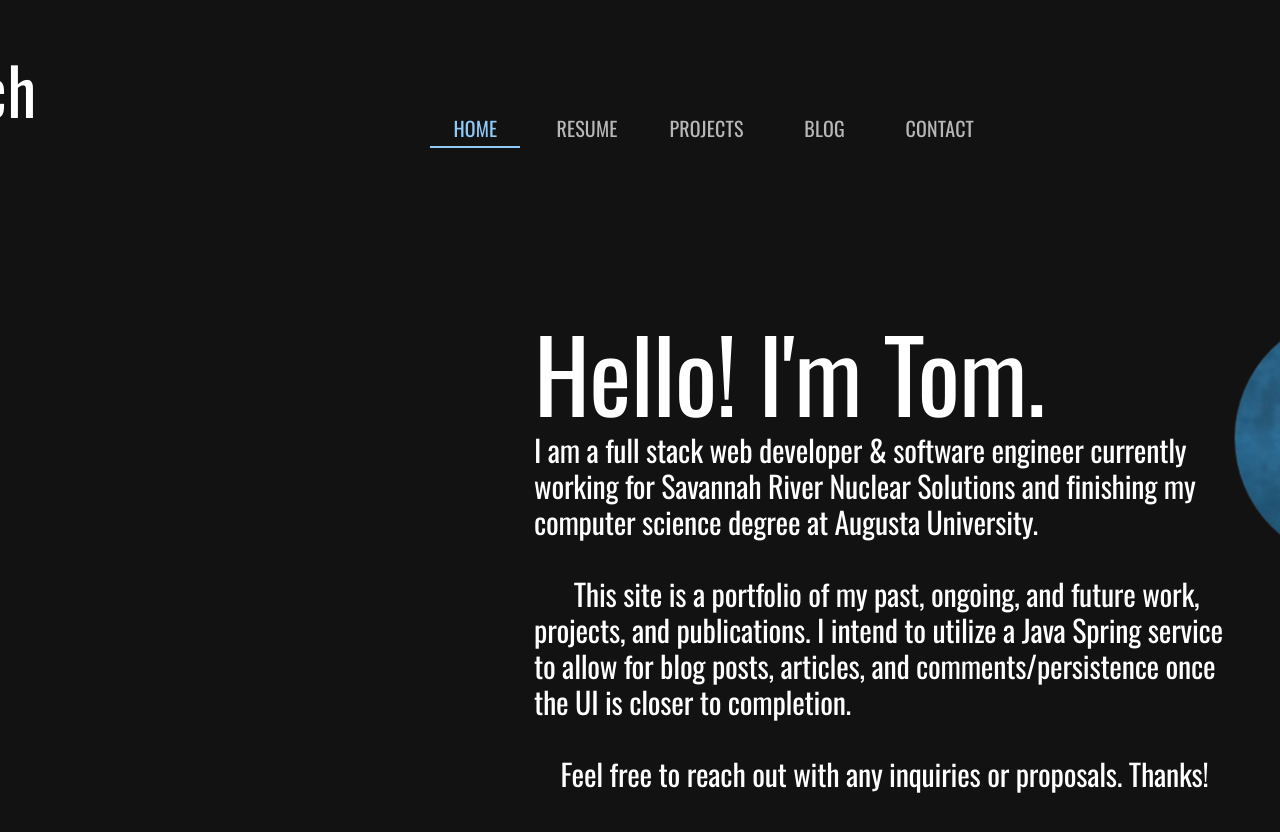
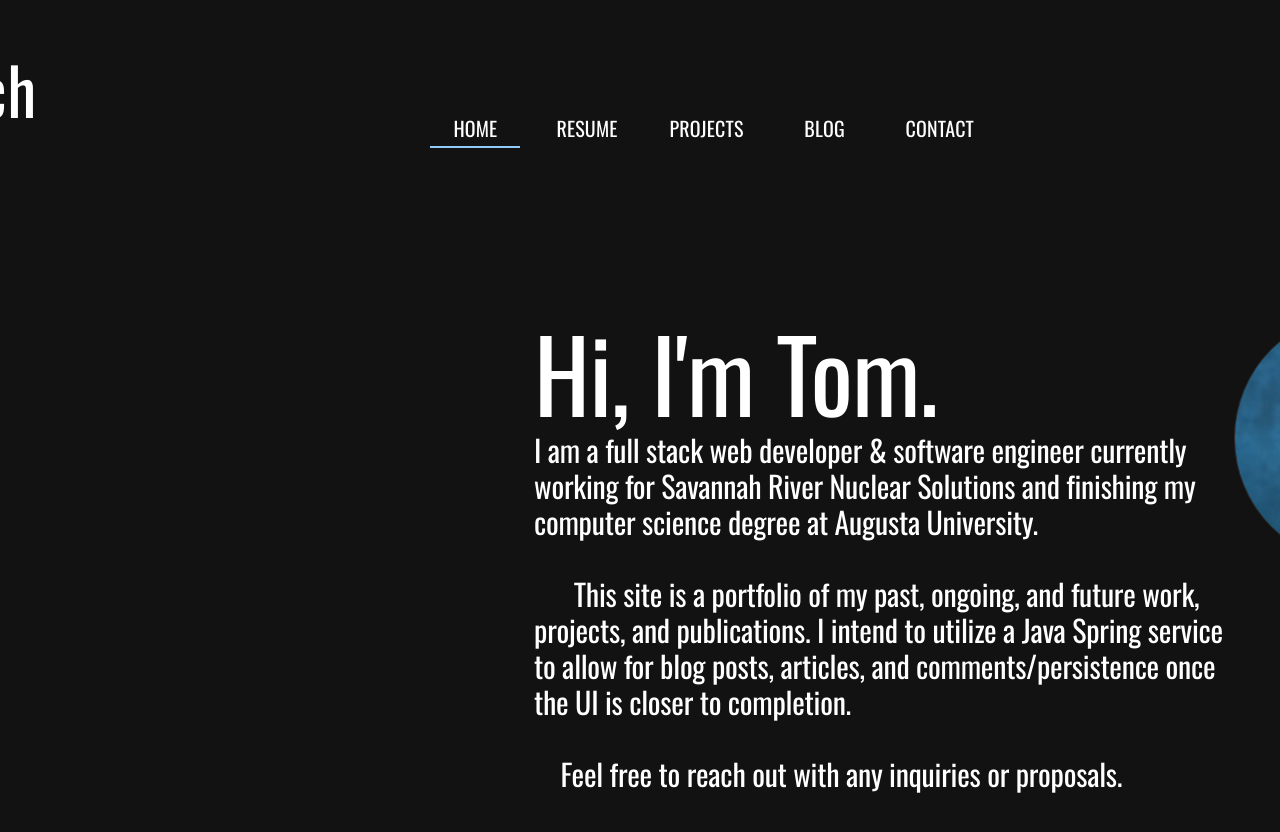
Before and after one commit to tdarusch/pf2, a React (Create React App) app: page / in a window 1280 px wide. Shown: the top 832 px of the page. Built offline with nearby package versions, Linux system fonts and the light colour scheme.

Commit message:
animations

```diff
--- /dev/null
+++ b/src/Components/FadeIn/FadeIn.jsx
@@ -0,0 +1,26 @@
+import React, { useState, useEffect } from 'react';
+import { Fade } from '@mui/material';
+
+const FadeIn = ({
+  children,
+  in: In = true,
+  timeout = 1000,
+  delay = 0,
+  onExit
+}) => {
+  const [isIn, setIsIn] = useState(In && delay === 0)
+
+  useEffect(() => {
+     if (delay > 0) {
+        setTimeout(() => setIsIn(true), delay)
+     }
+  })
+
+  return (
+     <Fade in={isIn} timeout={timeout} onAnimationEnd={onExit}>
+        {children}
+     </Fade>
+  )
+}
+
+export default FadeIn;
--- /dev/null
+++ b/src/Components/GrowIn/GrowIn.jsx
@@ -0,0 +1,26 @@
+import React, { useState, useEffect } from 'react';
+import { Grow } from '@mui/material';
+
+const GrowIn = ({
+  children,
+  in: In = true,
+  timeout = 1000,
+  delay = 0,
+  onExit
+}) => {
+  const [isIn, setIsIn] = useState(In && delay === 0)
+
+  useEffect(() => {
+     if (delay > 0) {
+        setTimeout(() => setIsIn(true), delay)
+     }
+  })
+
+  return (
+     <Grow in={isIn} timeout={timeout} onAnimationEnd={onExit}>
+        {children}
+     </Grow>
+  )
+}
+
+export default GrowIn;
--- a/src/Components/PageTabs/PageTabs.jsx
+++ b/src/Components/PageTabs/PageTabs.jsx
@@ -6,6 +6,7 @@ import EmailIcon from '@mui/icons-material/Email';
 import LinkedInIcon from '@mui/icons-material/LinkedIn';
 import DescriptionIcon from '@mui/icons-material/Description';
 import "@fontsource/oswald";
+import FadeIn from "../FadeIn/FadeIn";
 
 
 const PageTabs = (props) => {
@@ -44,21 +45,33 @@ const PageTabs = (props) => {
       <Box display='flex' justifyContent='right' pr={75} my={5} minWidth={1600}>
         <Box display='flex' justifyContent='space-between' width={1600} minWidth={1600}>
           <Box width={750}>
+            <FadeIn in timeout={{ enter: 500 }} delay={100}>
               <Typography textAlign='center' fontFamily={'Oswald'} sx={{userSelect: 'none'}} fontSize={65}>T. Daniel Aleksi Rusch</Typography>
+            </FadeIn>
+            <FadeIn in timeout={{ enter: 500 }} delay={200}>
               <Typography textAlign='center' mr={30} fontFamily={'Oswald'} sx={{userSelect: 'none'}} fontSize={20}>Full Stack Software Engineer</Typography>
+            </FadeIn>
             <Box display='flex' justifyContent='center' mr={30} >
+              <FadeIn in timeout={{ enter: 500 }} delay={300}>
                 <IconButton size='medium' sx={{margin: '0 5px'}} component={Link} to="https://github.com/tdarusch">
                   <GitHubIcon/>
                 </IconButton>
+              </FadeIn>
+              <FadeIn in timeout={{ enter: 500 }} delay={400}>
                 <IconButton size='medium' sx={{margin: '0 5px'}} component={Link} to="https://www.linkedin.com/in/tommy-rusch-4030901b0/">
                   <LinkedInIcon/>
                 </IconButton>
+              </FadeIn>
+              <FadeIn in timeout={{ enter: 500 }} delay={500}>
                 <IconButton size='medium' sx={{margin: '0 5px'}} component={Link} to="">
                   <DescriptionIcon/>
                 </IconButton>
+              </FadeIn>
+              <FadeIn in timeout={{ enter: 500 }} delay={600}>
                 <IconButton size='medium' sx={{margin: '0 5px'}} component={Link} to="mailto:trusch@augusta.edu">
                   <EmailIcon/>
                 </IconButton>
+              </FadeIn>
             </Box>
           </Box>
           <Box display='flex' flexDirection='column' justifyContent='center' >
@@ -68,11 +81,21 @@ const PageTabs = (props) => {
               sx={{height: '35px'}}
               width='500px'
             >
+              <FadeIn in timeout={{ enter: 500 }} delay={700}>
                 <Tab disableRipple sx={{margin: '0 10px'}} label={<Typography variant='h6' fontFamily='Oswald'>home</Typography>} index={0}  component={Link} to={'/'}/>
+              </FadeIn>
+              <FadeIn in timeout={{ enter: 500 }} delay={800}>
                 <Tab disableRipple sx={{margin: '0 10px'}} label={<Typography variant='h6' fontFamily='Oswald'>resume</Typography>} index={1}  component={Link} to={'/resume'}/>
+              </FadeIn>
+              <FadeIn in timeout={{ enter: 500 }} delay={900}>
                 <Tab disableRipple sx={{margin: '0 10px'}} label={<Typography variant='h6' fontFamily='Oswald'>projects</Typography>} index={2}  component={Link} to={'/projects'}/>
+              </FadeIn>
+              <FadeIn in timeout={{ enter: 500 }} delay={1000}>
                 <Tab disableRipple sx={{margin: '0 10px'}} label={<Typography variant='h6' fontFamily='Oswald'>blog</Typography>} index={3}  component={Link} to={'/blog'} />
+              </FadeIn>
+              <FadeIn in timeout={{ enter: 500 }} delay={1100}>
                 <Tab disableRipple sx={{margin: '0 10px'}} label={<Typography variant='h6' fontFamily='Oswald'>contact</Typography>} index={4}  component={Link} to={'/contact'} />
+              </FadeIn>
             </Tabs>
           </Box>
         </Box>
--- a/src/Pages/Landing/Landing.jsx
+++ b/src/Pages/Landing/Landing.jsx
@@ -5,15 +5,19 @@ import headshot1 from "../../Images/headshot1.png";
 import "@fontsource/oswald";
 import PageContainer from "../../Components/PageContainer/PageContainer";
 import CircularImage from "../../Components/CircularImage/CircularImage";
+import GrowIn from "../../Components/GrowIn/GrowIn";
 
 const Landing = (props) => {
+  const animated = !!localStorage.getItem("animated");
   return(
     <>
       <PageContainer transparent>
+        {!animated &&
+          <GrowIn in timeout={{ enter: 500 }} delay={1200} onExit={() => localStorage.setItem("animated", true)}>
             <Box display='flex' justifyContent='center' ml={10} mt={5}>
               <Box display='flex' flexDirection='column' justifyContent='top'>
                 <Box display='flex' justifyContent='left'>
-              <Typography fontFamily='Oswald' variant='h2' fontSize={100}>Hello! I'm Tom.</Typography>
+                  <Typography fontFamily='Oswald' variant='h2' fontSize={100}>Hi, I'm Tom.</Typography>
                 </Box>
                 <Box display='flex' justifyContent='center'>
                   <Typography fontFamily='Oswald' variant='h2' fontSize={30} width={700}>
@@ -21,7 +25,7 @@ const Landing = (props) => {
                     at Augusta University. <br/><br/>
                     &nbsp; &nbsp; &nbsp; This site is a portfolio of my past, ongoing, and future work, projects, and publications. I intend to utilize a Java Spring service to allow
                     for blog posts, articles, and comments/persistence once the UI is closer to completion. <br/><br/>
-                &nbsp; &nbsp; Feel free to reach out with any inquiries or proposals. Thanks!
+                    &nbsp; &nbsp; Feel free to reach out with any inquiries or proposals.
                   </Typography>
                 </Box>
               </Box>
@@ -34,6 +38,34 @@ const Landing = (props) => {
                 </Box>
               </Box>
             </Box>
+          </GrowIn>
+        }
+        {animated &&
+          <Box display='flex' justifyContent='center' ml={10} mt={5}>
+            <Box display='flex' flexDirection='column' justifyContent='top'>
+              <Box display='flex' justifyContent='left'>
+                <Typography fontFamily='Oswald' variant='h2' fontSize={100}>Hi, I'm Tom.</Typography>
+              </Box>
+              <Box display='flex' justifyContent='center'>
+                <Typography fontFamily='Oswald' variant='h2' fontSize={30} width={700}>
+                  I am a full stack web developer & software engineer currently working for Savannah River Nuclear Solutions and finishing my computer science degree
+                  at Augusta University. <br/><br/>
+                  &nbsp; &nbsp; &nbsp; This site is a portfolio of my past, ongoing, and future work, projects, and publications. I intend to utilize a Java Spring service to allow
+                  for blog posts, articles, and comments/persistence once the UI is closer to completion. <br/><br/>
+                  &nbsp; &nbsp; Feel free to reach out with any inquiries or proposals.
+                </Typography>
+              </Box>
+            </Box>
+            <Box>
+              <Box>
+                <CircularImage showBorder src={headshot} alt='Senior Photo'/>
+              </Box>
+              <Box position='relative' left={150} bottom={100}>
+                <CircularImage showBorder src={headshot1} alt='2022 CURS SSP Symposium' />
+              </Box>
+            </Box>
+          </Box>
+        }
       </PageContainer>
     </>
   );
```
Lines whose indentation alone changed are shown as unchanged.
